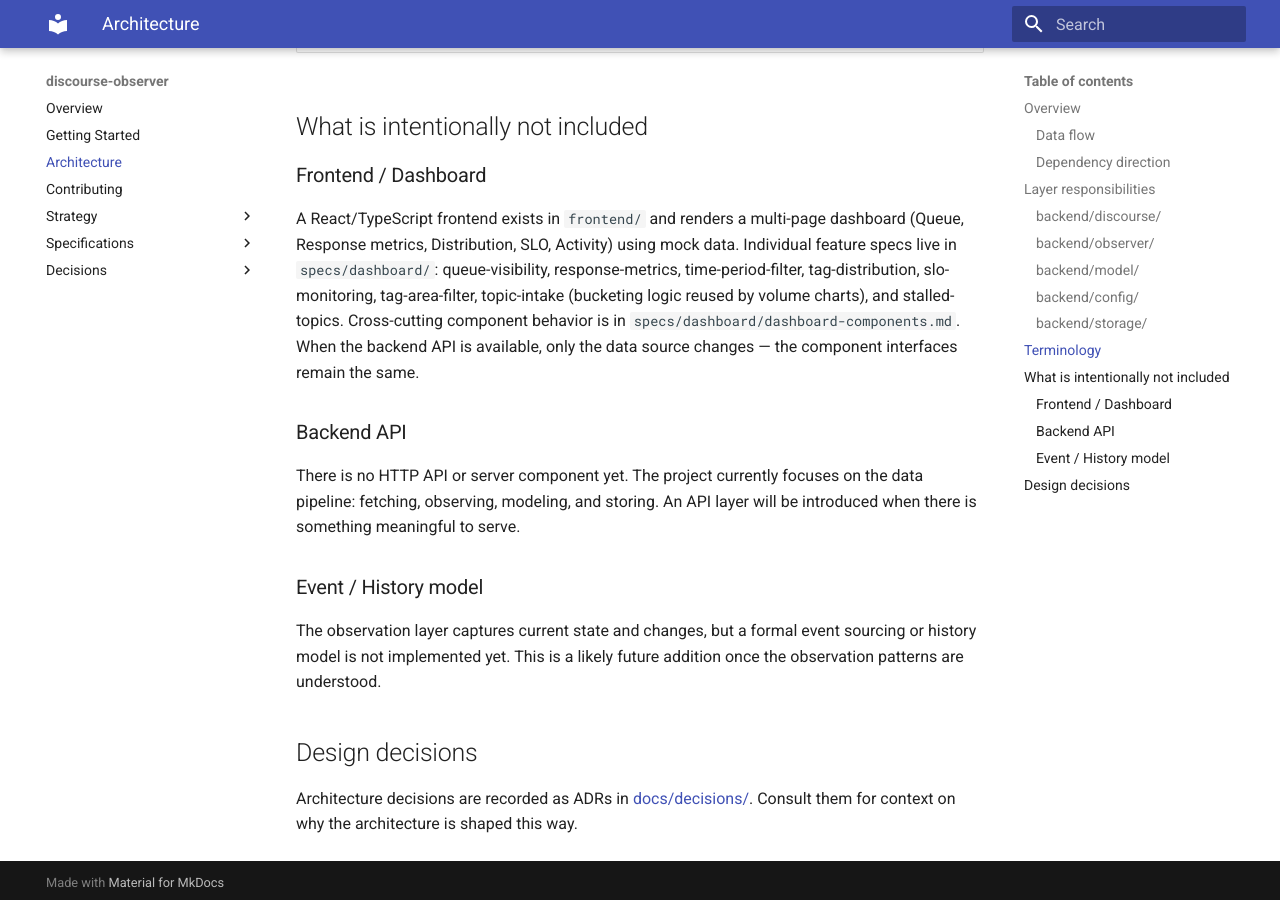
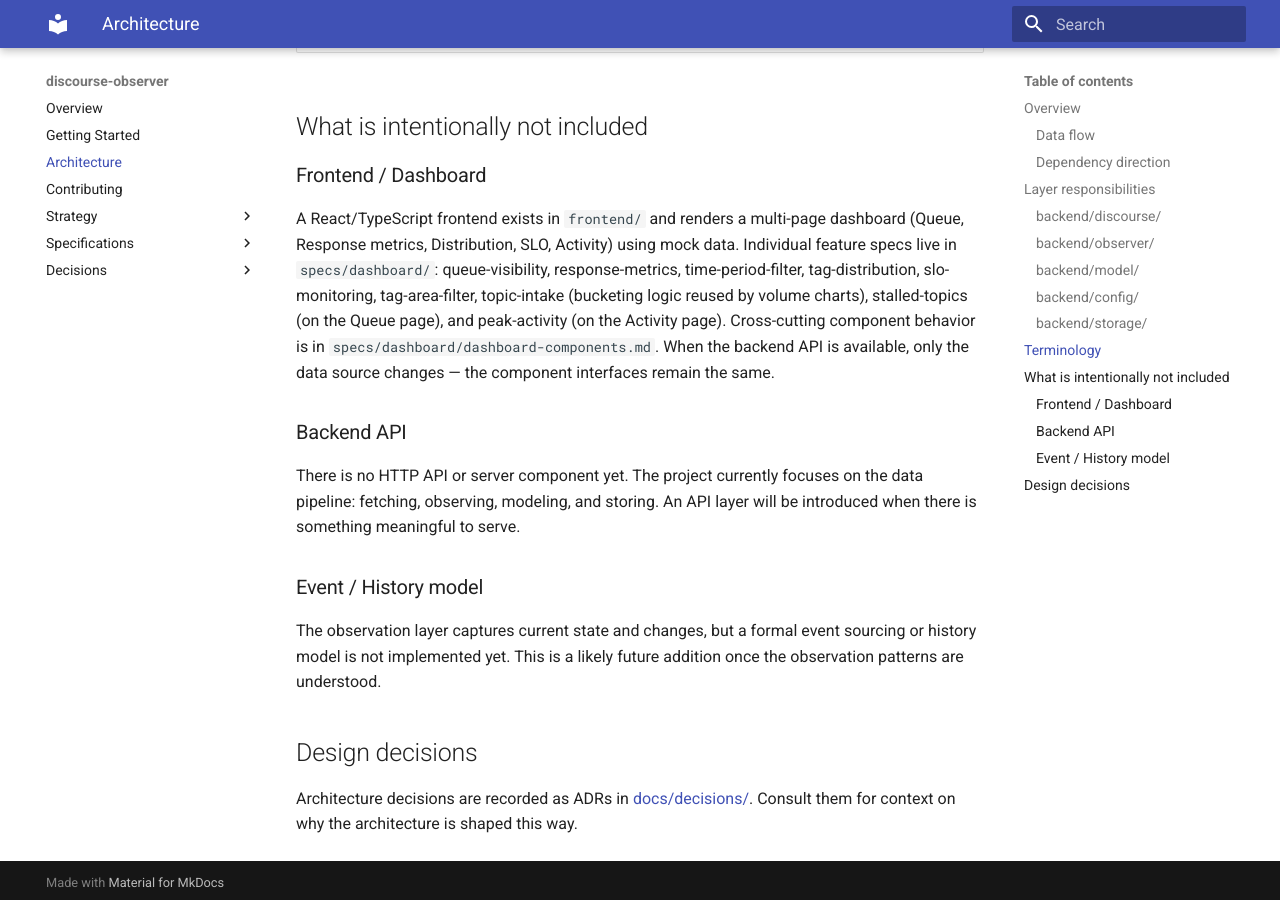
Before and after one commit to MorganDigitalAsyncTransparency/community, an MkDocs documentation site: the page built from discourse-observer/ARCHITECTURE.md, in a window 1280 px wide and 900 px high, scrolled down 2690 px. Built offline with MkDocs 1.6.1 and Material for MkDocs 9.7.7, drawn with Linux system fonts in a browser that asks for light colours.

Commit message:
Clarify stalled-topics and peak-activity page placement in ARCHITECTURE.md
Co-Authored-By: Claude Opus 4.6 (1M context) <noreply@anthropic.com>

```diff
--- a/discourse-observer/ARCHITECTURE.md
+++ b/discourse-observer/ARCHITECTURE.md
@@ -85,7 +85,7 @@ These terms have specific meanings in this project. Other documentation uses the
 
 ### Frontend / Dashboard
 
-A React/TypeScript frontend exists in `frontend/` and renders a multi-page dashboard (Queue, Response metrics, Distribution, SLO, Activity) using mock data. Individual feature specs live in `specs/dashboard/`: queue-visibility, response-metrics, time-period-filter, tag-distribution, slo-monitoring, tag-area-filter, topic-intake (bucketing logic reused by volume charts), and stalled-topics. Cross-cutting component behavior is in `specs/dashboard/dashboard-components.md`. When the backend API is available, only the data source changes — the component interfaces remain the same.
+A React/TypeScript frontend exists in `frontend/` and renders a multi-page dashboard (Queue, Response metrics, Distribution, SLO, Activity) using mock data. Individual feature specs live in `specs/dashboard/`: queue-visibility, response-metrics, time-period-filter, tag-distribution, slo-monitoring, tag-area-filter, topic-intake (bucketing logic reused by volume charts), stalled-topics (on the Queue page), and peak-activity (on the Activity page). Cross-cutting component behavior is in `specs/dashboard/dashboard-components.md`. When the backend API is available, only the data source changes — the component interfaces remain the same.
 
 ### Backend API
 
```
